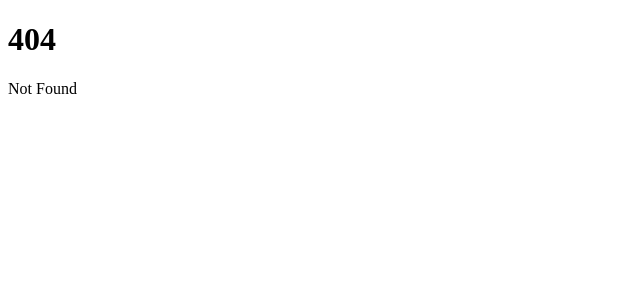
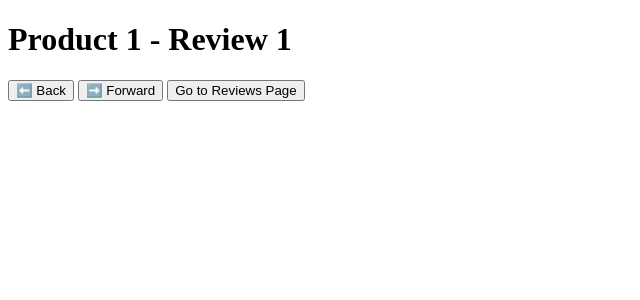
Before and after one commit to ashikbhuyan17/Learn_With_SvelteKit, a SvelteKit app: page /products/1/reviews/1 in a window 1280 px wide. Before the commit this address had no page. Shown: the top 300 px of the page, without its empty margins (0-640 px from the left). Built offline with nearby package versions, Linux system fonts and the light colour scheme.

Commit message:
nested dynamic route

```diff
--- a/src/routes/products/+page.svelte
+++ b/src/routes/products/+page.svelte
@@ -1,4 +1,4 @@
 <h1>Welcome to Products page</h1>
-<p>product 1</p>
-<p>product 2</p>
-<p>product 3</p>
+<p><a href="products/1">Product 1</a></p>
+<p><a href="products/2">Product 2</a></p>
+<p><a href="products/3">Product 3</a></p>
--- a/src/routes/products/[productId]/+page.svelte
+++ b/src/routes/products/[productId]/+page.svelte
@@ -6,3 +6,4 @@
 
 
 <p>dynamic page {productId} </p>
+<p><a href={`${productId}/reviews`}>go to review page</a></p>
--- /dev/null
+++ b/src/routes/products/[productId]/reviews/[reviewId]/+page.svelte
@@ -0,0 +1,38 @@
+<!-- <script>
+    import { page } from '$app/stores';
+
+    // Extract productId and reviewId from the URL parameters
+    const { productId, reviewId } = $page.params;
+    console.log("🚀 ~ productId:", productId, "reviewId:", reviewId);
+
+    // Define the path to go one step back (to reviews page)
+    const reviewPageUrl = `/products/${productId}/reviews`;
+</script>
+
+<p>Dynamic page: {productId}</p>
+<p>Dynamic reviews: {reviewId}</p> -->
+
+<!-- Link to navigate back to the reviews page -->
+<!-- <p><a href={reviewPageUrl}>Go to review page</a></p> -->
+
+
+<script>
+    import { page } from '$app/stores';
+    import { goto } from '$app/navigation';  // Import goto function for navigation
+
+    // Extract productId and reviewId from the URL parameters
+    const { productId, reviewId } = $page.params;
+    console.log("🚀 ~ productId:", productId, "reviewId:", reviewId);
+
+    // Navigation functions
+    const goBack = () => history.back();  // Go back to the previous page in history
+    const goForward = () => history.forward();  // Go forward in history
+    const goToReviews = () => goto(`/products/${productId}/reviews`);  // Go to the reviews page
+</script>
+
+<h1>Product {productId} - Review {reviewId}</h1>
+
+<!-- Buttons for navigation -->
+<button on:click={goBack}>⬅️ Back</button>
+<button on:click={goForward}>➡️ Forward</button>
+<button on:click={goToReviews}>Go to Reviews Page</button>
```
Also changed, not shown: src/routes/products/[productId]/reviews/+page.svelte (added, +7 -0 lines).
